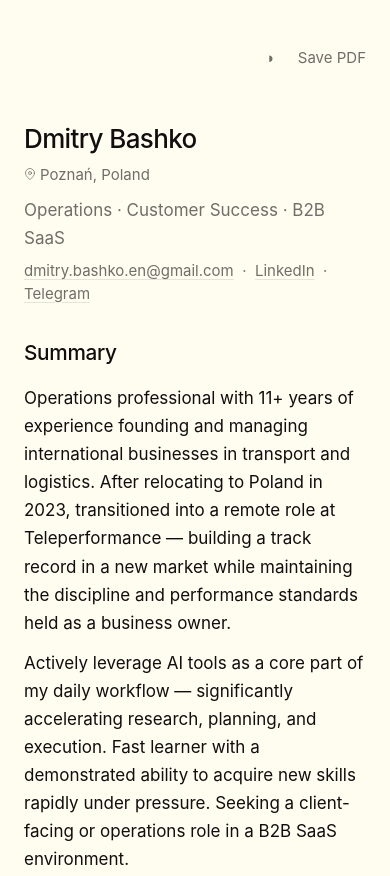
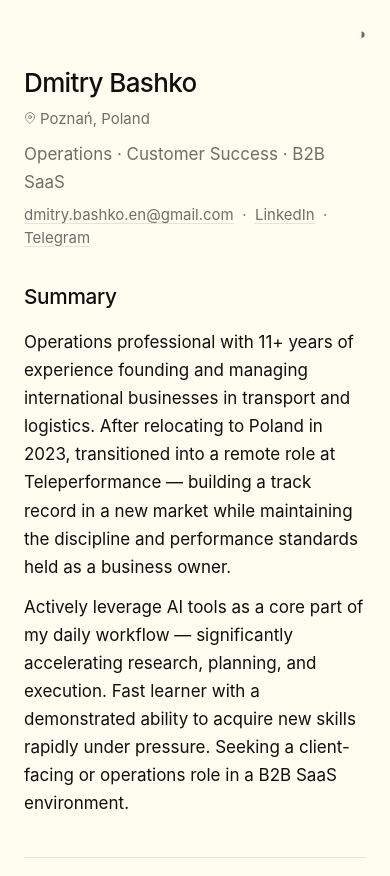
Before and after one commit to SGudman/SGudman.github.io, a plain HTML site: page index.html in a window 390 px wide. Shown: the top 876 px of the page. Drawn offline with Linux system fonts and the light colour scheme.

Commit message:
Nav layout, mobile PDF button, location link

```diff
--- a/index.html
+++ b/index.html
@@ -48,14 +48,14 @@
     .site {
       max-width: 640px;
       margin: 0 auto;
-      padding: 48px 0 80px;
+      padding: 24px 0 80px;
     }
 
     nav {
       display: flex;
-      justify-content: space-between;
+      justify-content: flex-end;
       align-items: center;
-      margin-bottom: 56px;
+      margin-bottom: 24px;
       font-size: 16px;
     }
 
@@ -244,6 +244,10 @@
       margin: 0 0 40px;
     }
 
+    @media (max-width: 768px) {
+      .print-btn { display: none; }
+    }
+
     @media print {
       nav .links, .print-btn { display: none; }
       body { background: #fff; color: #000; }
@@ -260,15 +264,17 @@
   <div class="site">
 
     <nav>
-      <div class="links" style="margin-left: auto;">
+      <div class="links">
+        <button class="print-btn" onclick="window.print()">Save PDF</button>
         <button onclick="toggleTheme()" title="Toggle dark/light (D)">◑</button>
-        <button class="print-btn" onclick="window.print()">Save PDF</button>
       </div>
     </nav>
 
     <h1>Dmitry Bashko</h1>
     <div class="contact-line" style="margin-bottom: 10px;">
-      <svg xmlns="http://www.w3.org/2000/svg" width="12" height="12" viewBox="0 0 24 24" fill="none" stroke="currentColor" stroke-width="1.5" stroke-linecap="round" stroke-linejoin="round" style="vertical-align: middle; margin-right: 4px; margin-top: -2px;"><path d="M21 10c0 7-9 13-9 13s-9-6-9-13a9 9 0 0 1 18 0z"/><circle cx="12" cy="10" r="3"/></svg>Poznań, Poland
+      <a href="https://maps.google.com/?q=Poznan,Poland" target="_blank" style="text-decoration: none; color: inherit;">
+        <svg xmlns="http://www.w3.org/2000/svg" width="12" height="12" viewBox="0 0 24 24" fill="none" stroke="currentColor" stroke-width="1.5" stroke-linecap="round" stroke-linejoin="round" style="vertical-align: middle; margin-right: 4px; margin-top: -2px;"><path d="M21 10c0 7-9 13-9 13s-9-6-9-13a9 9 0 0 1 18 0z"/><circle cx="12" cy="10" r="3"/></svg>Poznań, Poland
+      </a>
     </div>
     <p class="tagline">Operations · Customer Success · B2B SaaS</p>
 
```
Also changed, not shown: 1 other file.
